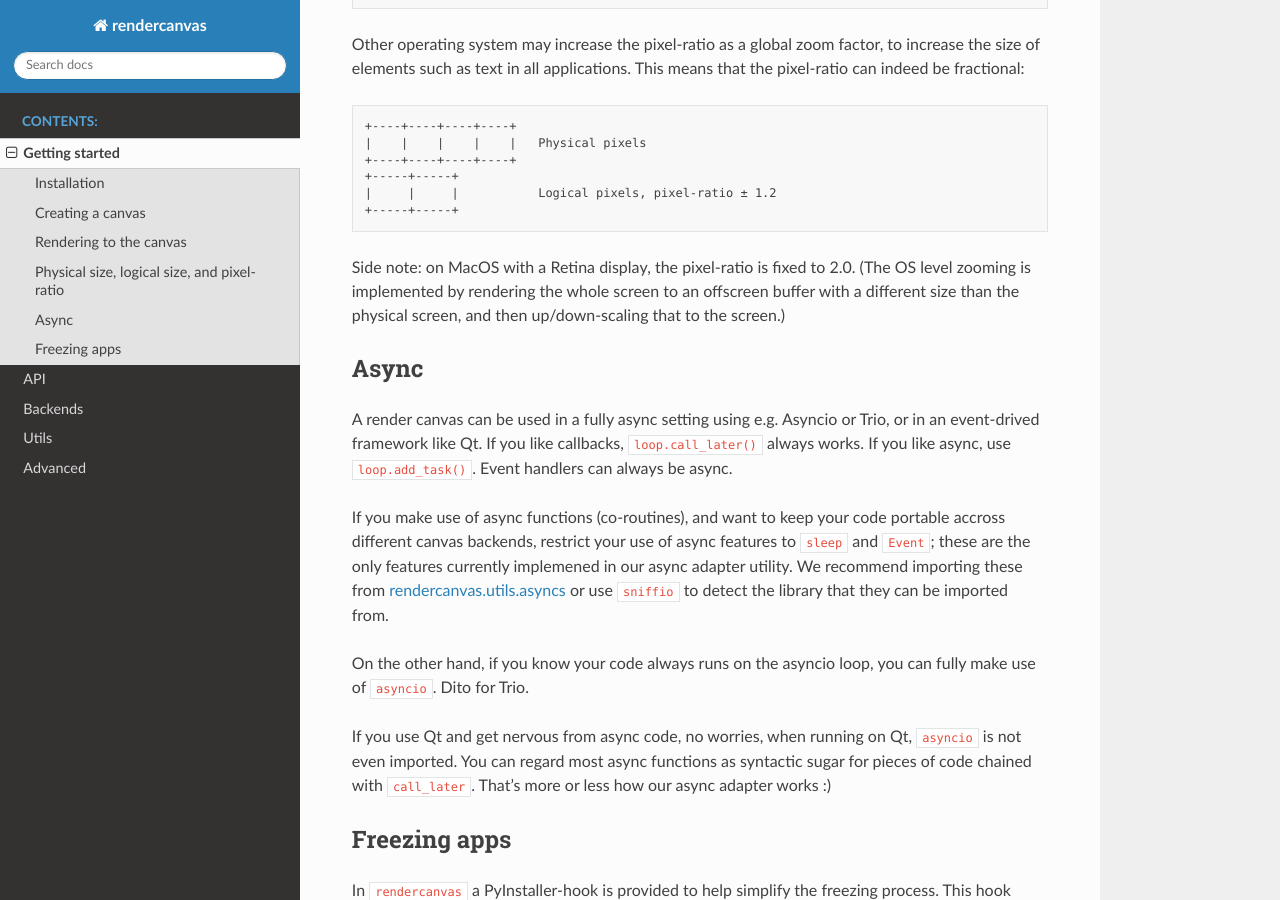
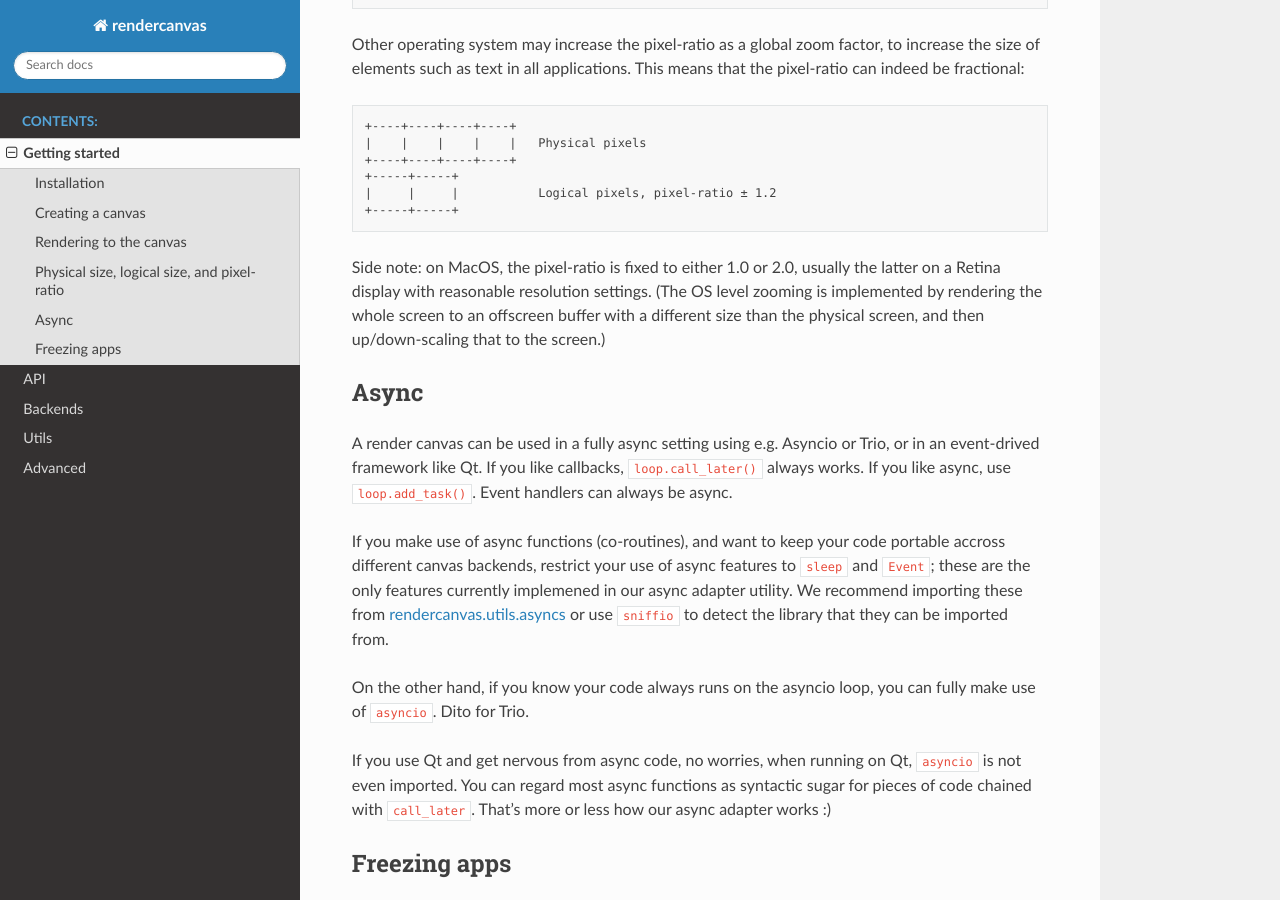
Before and after one commit to pygfx/rendercanvas, a Sphinx documentation site: the page built from docs/start.rst, in a window 1280 px wide and 900 px high, scrolled down 2114 px. Built offline with Sphinx 7.4.7 and the Read the Docs theme 3.1.0, drawn with Linux system fonts in a browser that asks for light colours; pages that are not in the unit, such as notebooks, are missing from menus.

Commit message:
Update docs/start.rst

```diff
--- a/docs/start.rst
+++ b/docs/start.rst
@@ -115,7 +115,7 @@ This means that the pixel-ratio can indeed be fractional:
     |     |     |           Logical pixels, pixel-ratio ± 1.2
     +-----+-----+
 
-Side note: on MacOS with a Retina display, the pixel-ratio is fixed to 2.0. (The OS level
+Side note: on MacOS, the pixel-ratio is fixed to either 1.0 or 2.0, usually the latter on a Retina display with reasonable resolution settings. (The OS level
 zooming is implemented by rendering the whole screen to an offscreen buffer with
 a different size than the physical screen, and then up/down-scaling that to the
 screen.)
```
